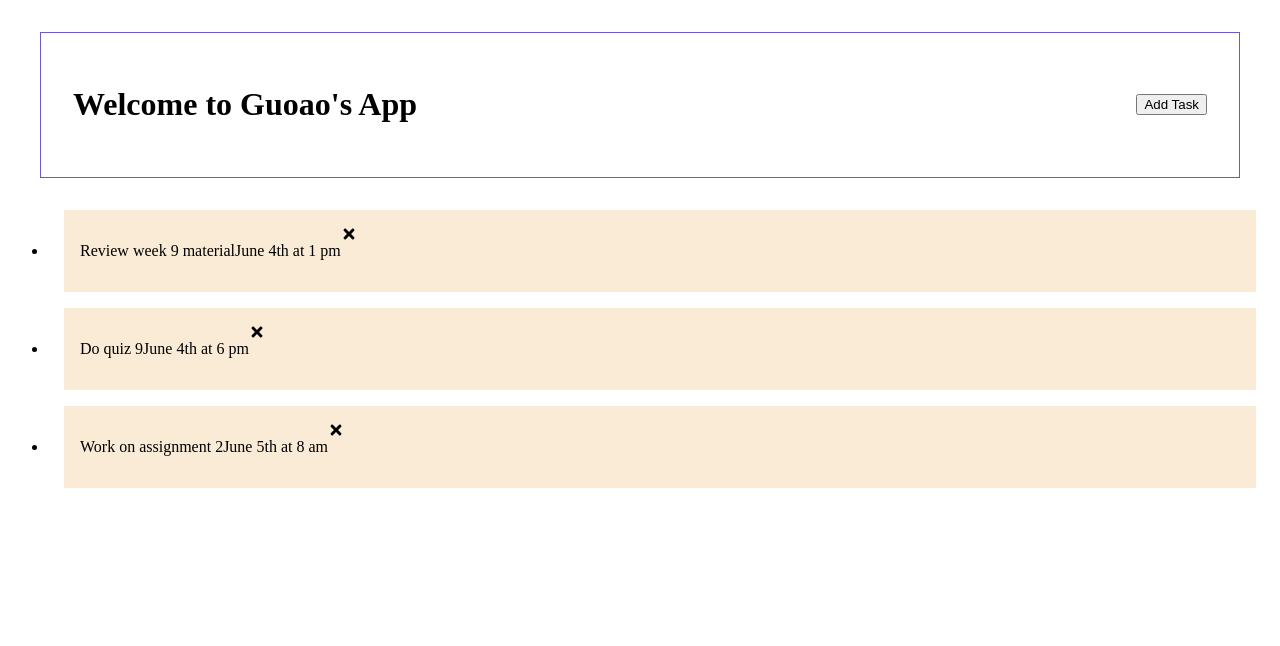
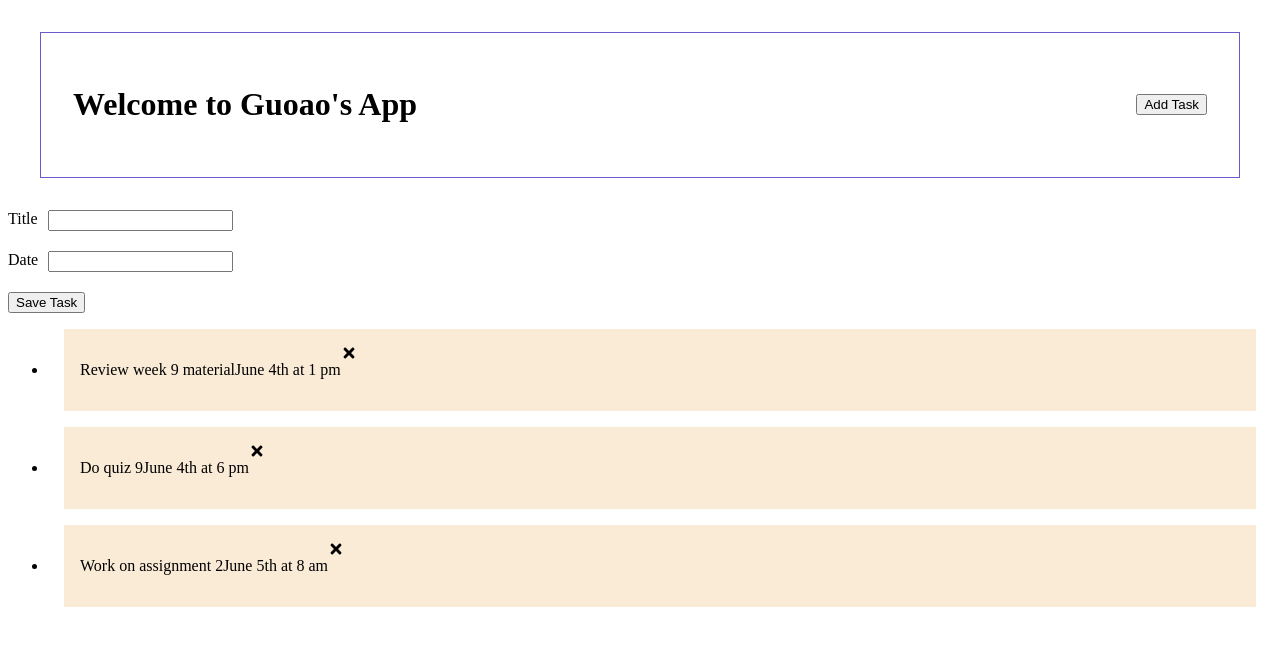
Before and after one commit to ryangawei/cs5610, a React (Create React App) app in the folder week9/app/: page / in a window 1280 px wide. Shown: the top 646 px of the page. Built offline with nearby package versions, Linux system fonts and the light colour scheme.

Commit message:
Add form (controlled components)

```diff
--- a/week9/app/src/App.js
+++ b/week9/app/src/App.js
@@ -1,3 +1,4 @@
+import AddTask from "./components/AddTask";
 import Header from "./components/Header";
 import TaskList from "./components/TaskList";
 
@@ -9,6 +10,7 @@
   return (
     <div className="App">
       <Header name={appName} />
+      <AddTask />
       <ul>
         <TaskList />
       </ul>
--- /dev/null
+++ b/week9/app/src/components/AddTask.js
@@ -0,0 +1,25 @@
+import React, { useState } from "react";
+
+export default function AddTask() {
+  const [title, setTitle] = useState("");
+  const [date, setDate] = useState("");
+
+  function handleSubmit(e) {
+    e.preventDefault();
+    console.log({"title": title, "date": date});
+  }
+
+  return (
+    <form onSubmit={(e) => handleSubmit(e)}>
+      <div className="form-control">
+        <label>Title</label>
+        <input type="text" value={title} onChange={(e) => setTitle(e.target.value)}/>
+      </div>
+      <div className="form-control">
+        <label>Date</label>
+        <input type="text" value={date} onChange={(e) => setDate(e.target.value)}/>
+      </div>
+      <input type="submit" value="Save Task"/>
+    </form>
+  );
+}
--- a/week9/app/src/index.css
+++ b/week9/app/src/index.css
@@ -16,3 +16,8 @@
 .iconNameContainer {
   display: flex;
 }
+
+.form-control { margin: 20px 0; display:flex;
+}
+.form-control label{ margin-right: 10px;
+}
```
